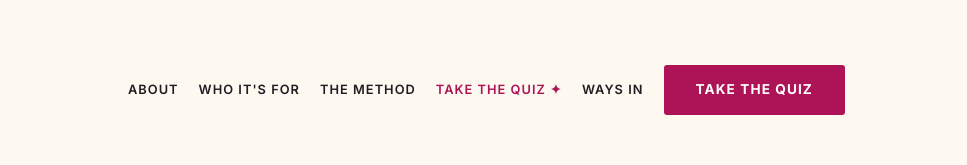
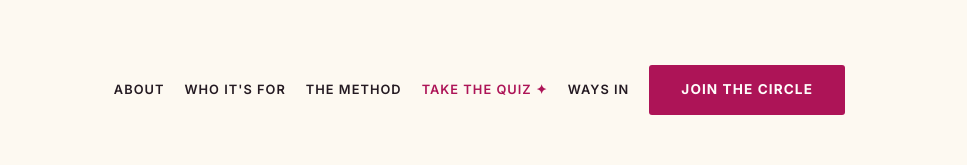
Before and after one commit to alanaarthurs-glitch/Growing-Women-in-Business, a website: page public/index.html in a window 1280 px wide. Shown: the top 165 px of the page, 313-1280 px from the left. Drawn offline with nearby package versions, Linux system fonts and the light colour scheme; a script that the page names is missing; a web font is replaced by a local one.

Commit message:
Change home page nav button to Join The Circle

```diff
--- a/public/index.html
+++ b/public/index.html
@@ -18,7 +18,7 @@
       <li><a href="#method" class="navlink">The method</a></li>
       <li><a href="#quiz" class="navlink navlink-quiz">Take the quiz</a></li>
       <li><a href="#ways-in" class="navlink">Ways in</a></li>
-      <li><a href="#quiz" class="btn btn-nav">Take the quiz</a></li>
+      <li><a href="/circle.html" class="btn btn-nav">Join The Circle</a></li>
     </ul>
   </div>
 
```
